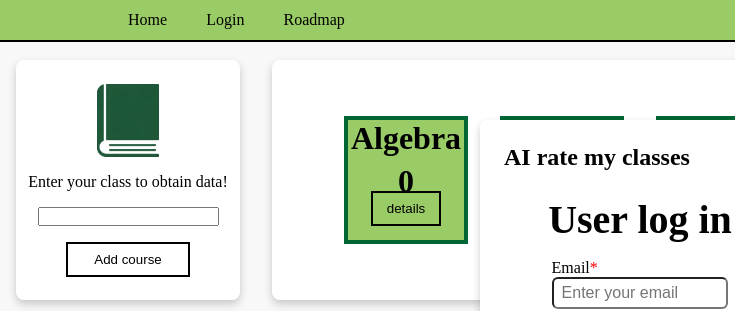
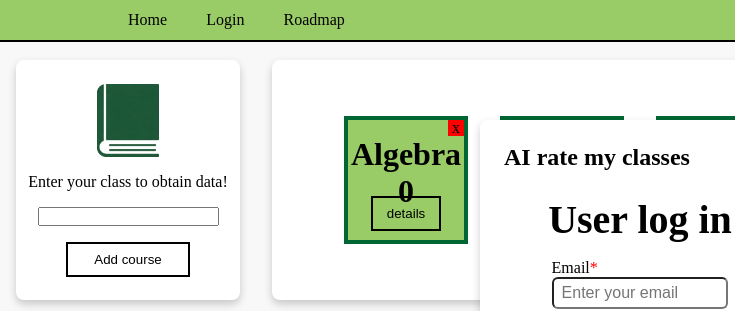
Before and after one commit to jacksoes/jacksoes.github.io, a website: page docs/index.html in a window 1280 px wide. Shown: the top 311 px of the page, 0-735 px from the left. Drawn offline with Linux system fonts and the light colour scheme.

Commit message:
add close button for removing elements

```diff
--- a/docs/dest/index.js
+++ b/docs/dest/index.js
@@ -165,11 +165,20 @@ function showCookies() {
     output.textContent = `> ${document.cookie}`;
 }
 showCookies();
-function closeForm() {
+function removeElement(element) {
+    /*console.log("close form ran")
+    let form = document.querySelector(".form-container");
+
+    while(form?.firstChild){
+      form.removeChild(form.firstChild);
+    }
+
+    form?.remove();
+
+    */
     console.log("close form ran");
-    let form = document.querySelector(".form-container");
-    while (form === null || form === void 0 ? void 0 : form.firstChild) {
-        form.removeChild(form.firstChild);
+    while (element === null || element === void 0 ? void 0 : element.firstChild) {
+        element.removeChild(element.firstChild);
     }
-    form === null || form === void 0 ? void 0 : form.remove();
+    element === null || element === void 0 ? void 0 : element.remove();
 }
--- a/docs/index.html
+++ b/docs/index.html
@@ -42,8 +42,12 @@
 
       <div class="selection card vw-60">
         <span class="course-span">
-          <div class="course">
+
+          <div class="course" id="course1">
+          <div class="course-close-container"><button class="button-minimal course-close-button" type="button" onclick="removeElement(document.querySelector('#course1'))">x</button></div>
+
             <span class="course-heading">
+
               <h1>Algebra</h1>
             </span>
             <span class="course-rating">
@@ -207,7 +211,7 @@
     <!--
 
    <div class="form-container card">
-    <button class="button-minimal close-button" type="button" onclick="closeForm()">x</button>
+    <button class="button-minimal close-button" type="button" onclick="removeElement(document.querySelector('.form-container'))">x</button>
       <form class="signUp-form" onsubmit="userSignup(event)">
         <div class="flex-pair">
           <h2>AI rate my classes</h2>
@@ -263,7 +267,7 @@
 
 
     <div class="form-container card">
-      <button class="button-minimal close-button" type="button" onclick="closeForm()">x</button>
+      <button class="button-minimal close-button" type="button" onclick="removeElement(document.querySelector('.form-container'))">x</button>
       <form class="signUp-form" onsubmit="userLogin(event)">
 
 
--- a/docs/style.css
+++ b/docs/style.css
@@ -385,3 +385,17 @@ body {
 .close-button{
   float: right;
 }
+
+
+
+
+
+.course-close-container{
+  background-color: red;
+  display: flex;
+  margin-left: auto;
+  height: 1rem;
+  width: 1rem;
+  justify-content: center;
+  align-items: center;
+}
```
Also changed, not shown: docs/src/index.ts (+13 -2 lines).
